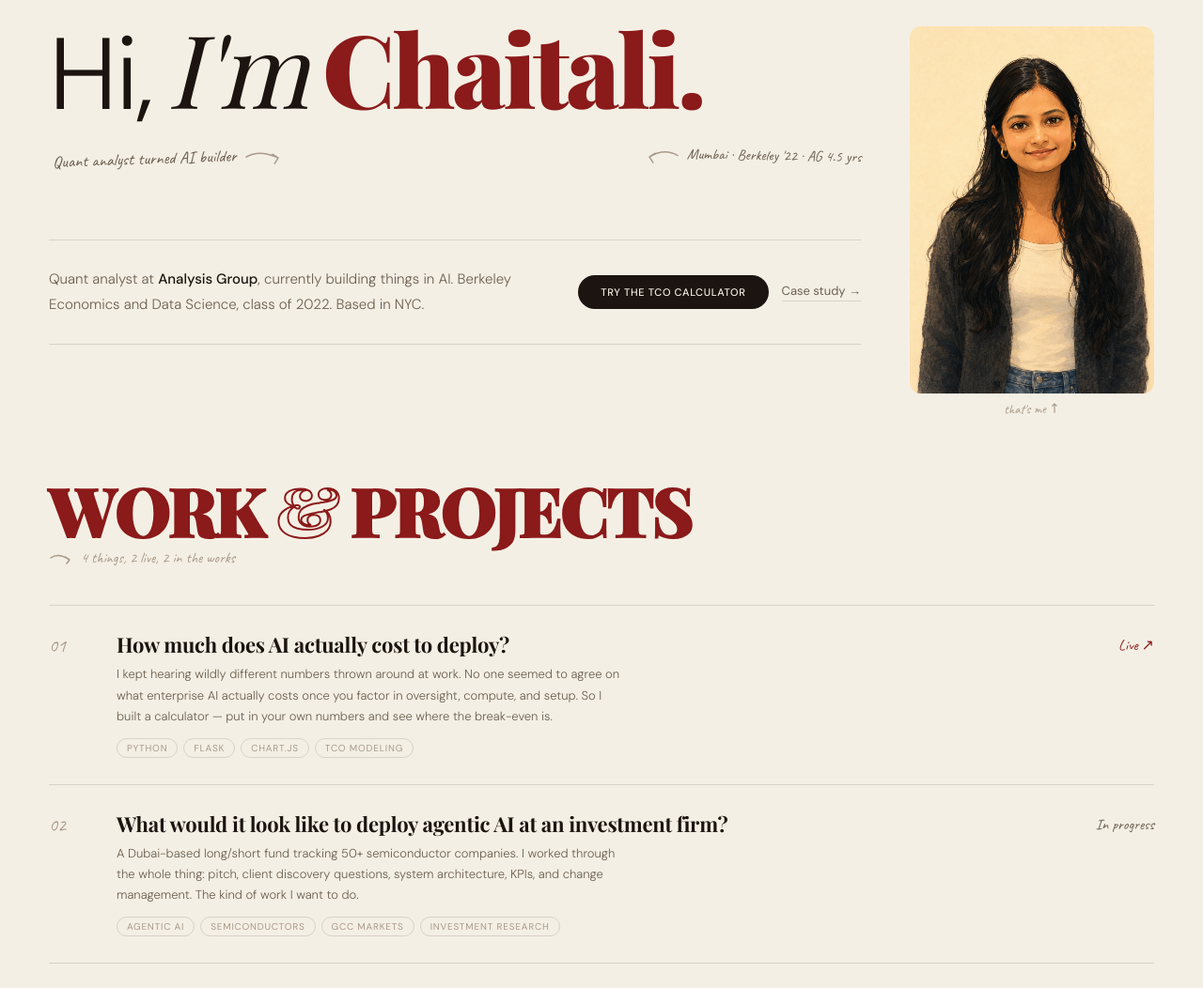
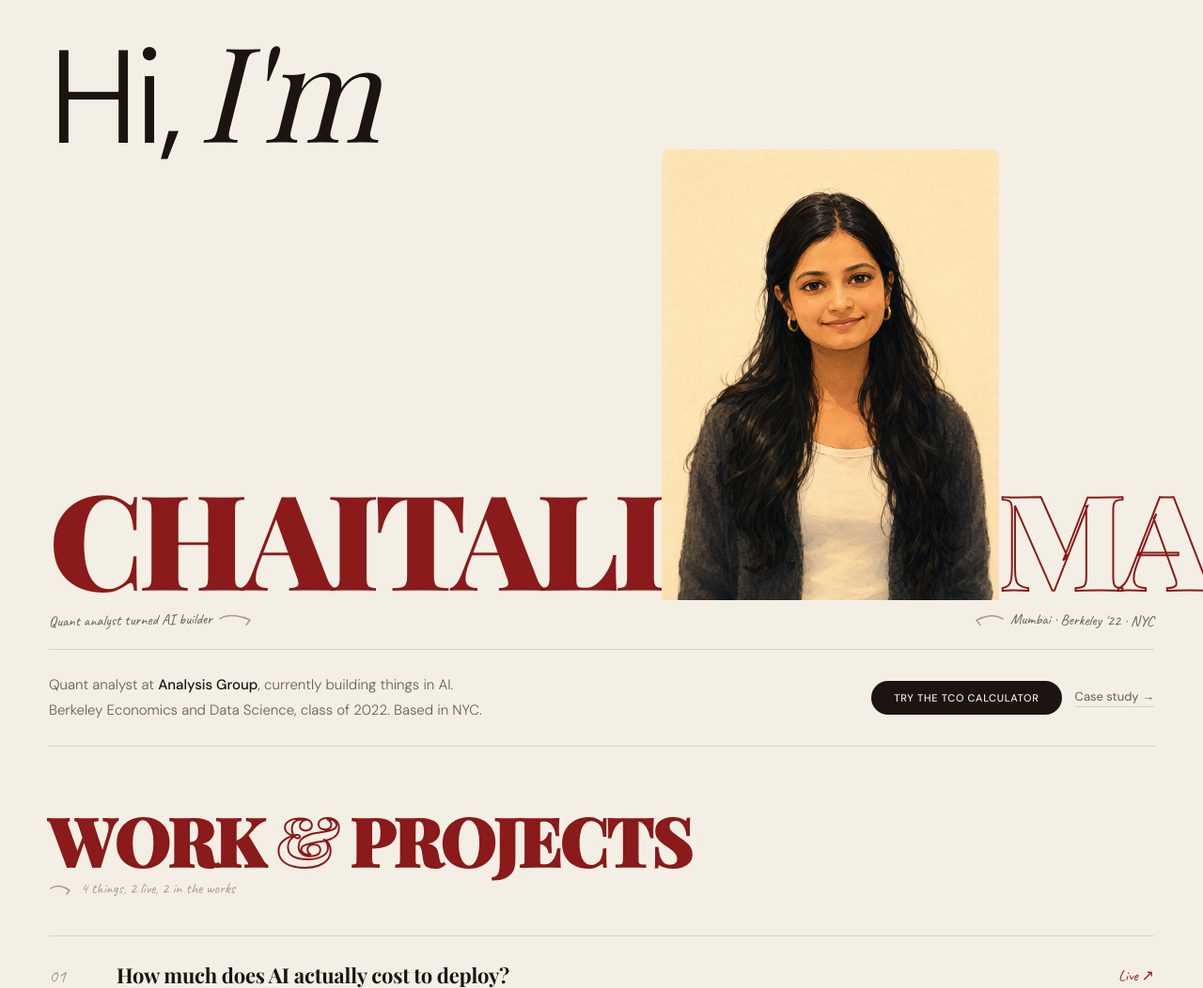
Before and after one commit to chaitalihm/chaitali-mandavia, a Flask app: page / in a window 1280 px wide. Shown: the part 64-1116 px from the top of the page at 94% size. Run offline with Flask 3, Linux system fonts and the light colour scheme; some web fonts are replaced.

Commit message:
Hero: large central illustration layout

```diff
--- a/templates/home.html
+++ b/templates/home.html
@@ -53,54 +53,81 @@
         }
 
         /* ── HERO ── */
-        .hero {
-            padding: 8px 52px 0;
-            position: relative;
+        .hero { padding: 0 52px; position: relative; overflow: hidden; }
+
+        .hero-name-top {
+            display: flex; align-items: baseline; gap: 20px;
+            padding-top: 20px;
+        }
+        .hi-sans {
+            font-family: var(--f-sans); font-size: clamp(72px, 11vw, 150px);
+            font-weight: 300; color: var(--ink); line-height: 0.88;
+            letter-spacing: -0.03em;
+        }
+        .im-serif {
+            font-family: var(--f-serif); font-size: clamp(72px, 11vw, 150px);
+            font-weight: 400; font-style: italic; color: var(--ink);
+            line-height: 0.88; letter-spacing: -0.02em;
         }
 
-        /* big intro line — mixed font */
-        .hero-intro {
-            display: flex; align-items: baseline; flex-wrap: wrap;
-            gap: 0 16px; margin-bottom: 0;
+        /* centre row: CHAITALI text left, image right */
+        .hero-centre {
+            display: grid;
+            grid-template-columns: 1fr auto 1fr;
+            align-items: end;
+            margin-top: -8px;
+            gap: 0;
         }
-        .hi-sans {
-            font-family: var(--f-sans); font-size: clamp(52px, 9vw, 108px);
-            font-weight: 300; color: var(--ink); line-height: 0.95;
-            letter-spacing: -0.02em;
+        .hero-name-left {
+            font-family: var(--f-serif);
+            font-size: clamp(72px, 11vw, 150px);
+            font-weight: 900; color: var(--red);
+            letter-spacing: -0.04em; line-height: 0.85;
+            text-transform: uppercase;
+            align-self: end; padding-bottom: 8px;
         }
-        .im-serif-italic {
-            font-family: var(--f-serif); font-size: clamp(52px, 9vw, 108px);
-            font-weight: 400; font-style: italic; color: var(--ink);
-            line-height: 0.95; letter-spacing: -0.01em;
+        .hero-img-wrap {
+            width: clamp(240px, 28vw, 380px);
+            position: relative; z-index: 2;
+            flex-shrink: 0;
         }
-        .name-bold {
-            font-family: var(--f-serif); font-size: clamp(52px, 9vw, 108px);
-            font-weight: 900; color: var(--red); line-height: 0.95;
-            letter-spacing: -0.03em;
+        .hero-img-wrap img {
+            width: 100%; display: block;
+            border-radius: 8px 8px 0 0;
+            object-fit: cover; object-position: top center;
+            max-height: 480px;
+        }
+        .hero-name-right {
+            font-family: var(--f-serif);
+            font-size: clamp(72px, 11vw, 150px);
+            font-weight: 900; color: transparent;
+            -webkit-text-stroke: 2px var(--red);
+            letter-spacing: -0.04em; line-height: 0.85;
+            text-transform: uppercase;
+            align-self: end; padding-bottom: 8px;
+            text-align: right;
         }
 
-        /* handwritten annotation cluster */
-        .hero-annotations {
-            position: relative; height: 80px; margin: 16px 0 0;
+        /* annot row */
+        .annot {
+            font-family: var(--f-hand); color: var(--ink-2);
+            font-size: 16px; line-height: 1.4;
+            display: flex; align-items: center; gap: 6px;
         }
-        .annot {
-            position: absolute; font-family: var(--f-hand);
-            color: var(--ink-2); line-height: 1.3;
+        .hero-annot-row {
+            display: flex; justify-content: space-between; align-items: center;
+            padding: 10px 0 0;
         }
-        .annot svg { display: inline-block; vertical-align: middle; }
 
-        /* simple desc strip replacing banner */
+        /* desc strip */
         .hero-desc-strip {
-            margin: 28px 0 0;
-            padding: 28px 0;
-            border-top: 1px solid var(--rule);
-            border-bottom: 1px solid var(--rule);
-            display: flex; align-items: center; justify-content: space-between;
-            gap: 40px;
+            margin: 20px 0 0; padding: 24px 0;
+            border-top: 1px solid var(--rule); border-bottom: 1px solid var(--rule);
+            display: flex; align-items: center; justify-content: space-between; gap: 40px;
         }
         .hero-desc-text {
             font-size: 15px; line-height: 1.8; color: var(--ink-2);
-            font-weight: 300; max-width: 520px;
+            font-weight: 300; max-width: 480px;
         }
         .hero-desc-text strong { color: var(--ink); font-weight: 500; }
         .hero-desc-actions { display: flex; gap: 14px; align-items: center; flex-shrink: 0; }
@@ -252,29 +279,36 @@
 </nav>
 
 <div class="hero">
-    <div style="display:flex; gap:52px; align-items:flex-start;">
 
-        <div style="flex:1;">
-            <!-- mixed-font headline -->
-            <div class="hero-intro">
+    <!-- Hi, I'm -->
+    <div class="hero-name-top">
         <span class="hi-sans">Hi,</span>
-                <span class="im-serif-italic">I'm</span>
-                <span class="name-bold">Chaitali.</span>
+        <span class="im-serif">I'm</span>
     </div>
 
-            <!-- handwritten annotations -->
-            <div class="hero-annotations">
-                <div class="annot" style="left:4px; top:10px; font-size:18px; transform:rotate(-2deg);">
+    <!-- CHAITALI [image] MANDAVIA -->
+    <div class="hero-centre">
+        <div class="hero-name-left">CHAITALI</div>
+        <div class="hero-img-wrap">
+            <img src="/static/chaitali.png" alt="Chaitali Mandavia"
+                 onerror="this.parentElement.style.display='none'">
+        </div>
+        <div class="hero-name-right">MANDAVIA</div>
+    </div>
+
+    <!-- annotations -->
+    <div class="hero-annot-row">
+        <div class="annot" style="transform:rotate(-1deg);">
             Quant analyst turned AI builder
-                    <svg width="48" height="24" viewBox="0 0 48 24" fill="none" style="margin-left:4px;">
-                        <path d="M2 12 Q16 4 36 14 L30 10 M36 14 L32 20" stroke="#a8998a" stroke-width="1.5" stroke-linecap="round" fill="none"/>
+            <svg width="44" height="20" viewBox="0 0 44 20" fill="none">
+                <path d="M2 10 Q14 3 34 12 L28 9 M34 12 L30 17" stroke="#a8998a" stroke-width="1.5" stroke-linecap="round" fill="none"/>
             </svg>
         </div>
-                <div class="annot" style="right:0px; top:8px; font-size:16px; text-align:right; transform:rotate(1deg);">
-                    <svg width="40" height="24" viewBox="0 0 40 24" fill="none" style="margin-right:4px;">
-                        <path d="M38 12 Q24 4 8 14 L14 10 M8 14 L12 20" stroke="#a8998a" stroke-width="1.5" stroke-linecap="round" fill="none"/>
+        <div class="annot" style="transform:rotate(1deg);">
+            <svg width="36" height="20" viewBox="0 0 36 20" fill="none">
+                <path d="M34 10 Q22 3 6 12 L12 9 M6 12 L10 17" stroke="#a8998a" stroke-width="1.5" stroke-linecap="round" fill="none"/>
             </svg>
-                    Mumbai · Berkeley '22 · AG 4.5 yrs
+            Mumbai · Berkeley '22 · NYC
         </div>
     </div>
 
@@ -286,15 +320,6 @@
             <a href="/simulator" class="btn-solid">Try the TCO calculator</a>
             <a href="/deployment-playbook" class="btn-ghost">Case study →</a>
         </div>
-            </div>
-        </div>
-
-        <!-- photo -->
-        <div class="hero-photo" style="padding-top:8px;">
-            <img src="/static/chaitali.png" alt="Chaitali Mandavia" onerror="this.parentElement.style.display='none'">
-            <span class="hero-photo-note">that's me ↑</span>
-        </div>
-
     </div>
 </div>
 
```
Lines whose indentation alone changed are shown as unchanged.
